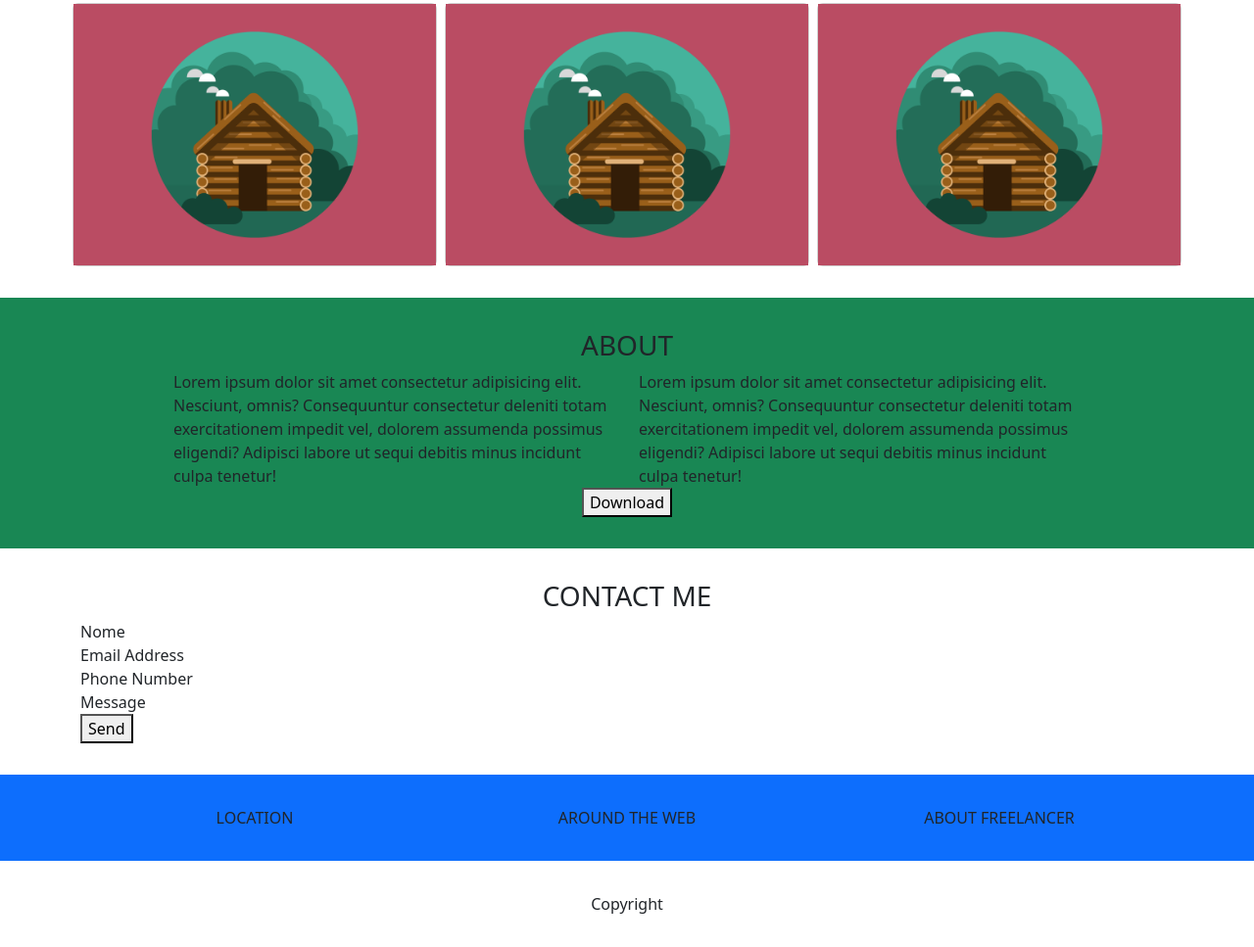
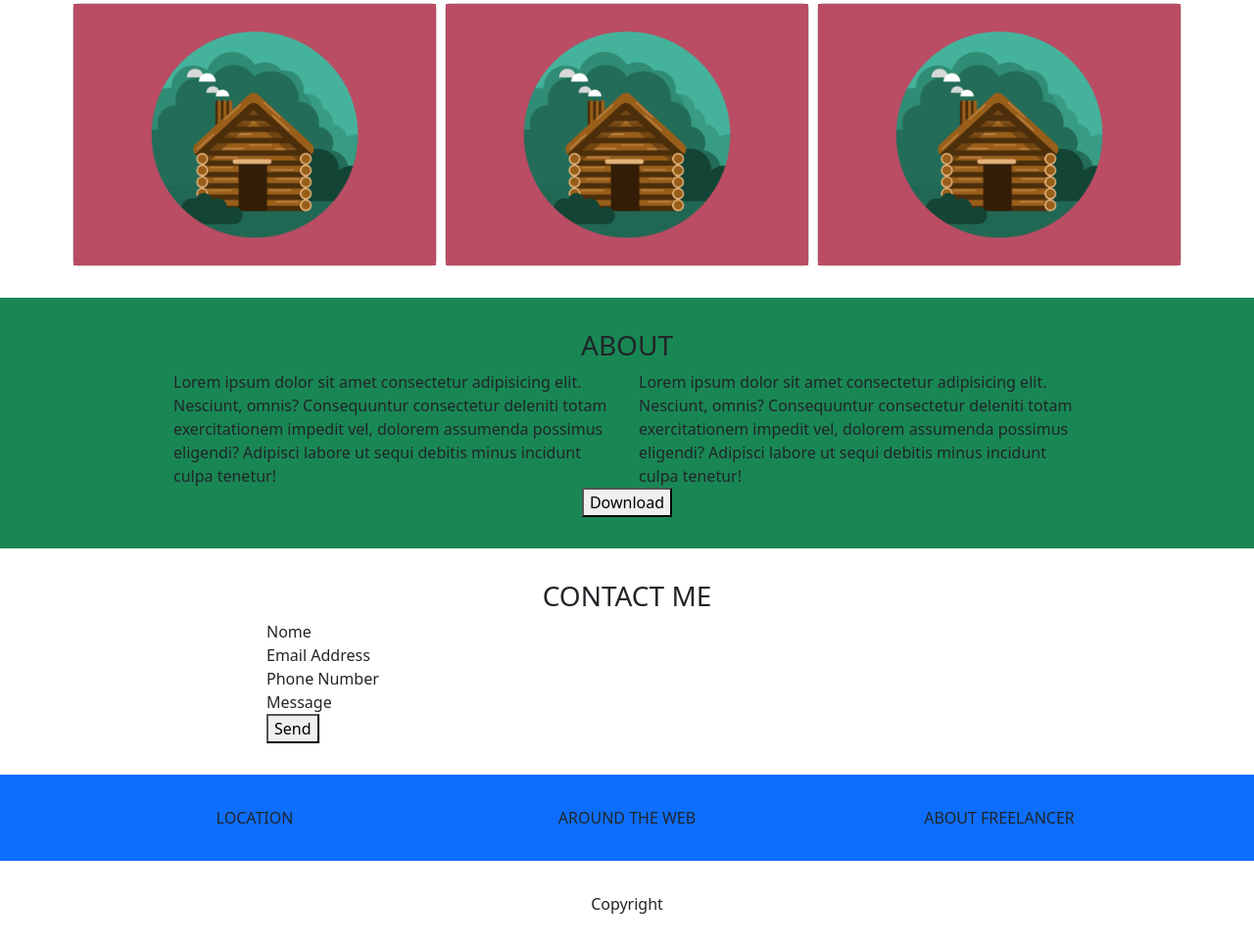
Before and after one commit to nickkept/html-css-bootstrap-freelancer, a plain HTML site: page index.html in a window 1280 px wide. Shown: the part 582-1549 px from the top of the page at 98% size. Drawn offline with nearby package versions, Linux system fonts and the light colour scheme.

Commit message:
finished macro

```diff
--- a/index.html
+++ b/index.html
@@ -110,14 +110,14 @@
                         <h3 class="text-center">CONTACT ME</h3>
                     </div>
                 </div>
-                <div class="row flex-column">
-                    <div class="col-12 col-sm-4 col-md-4">Nome</div>
-                    <div class="col-12 col-sm-4 col-md-4">Email Address</div>
-                    <div class="col-12 col-sm-4 col-md-4">Phone Number</div>
-                    <div class="col-12 col-sm-4 col-md-4">Message</div>
+                <div class="row flex-column align-content-center ">
+                    <div class="col-12 col-sm-8 col-md-8">Nome</div>
+                    <div class="col-12 col-sm-8 col-md-8">Email Address</div>
+                    <div class="col-12 col-sm-8 col-md-8">Phone Number</div>
+                    <div class="col-12 col-sm-8 col-md-8">Message</div>
                 </div>
-                <div class="row flex-column">
-                    <div class="col-12 col-sm-4 col-md-4">
+                <div class="row flex-column align-content-center">
+                    <div class="col-12 col-sm-8 col-md-8">
                         <button>Send</button>
                     </div>
                 </div>
@@ -127,7 +127,7 @@
     <footer>
         <section class="bg-primary">
             <div class="container">
-                <div class="row text-center">
+                <div class="row text-center ">
                     <div class="col-12 col-sm-4 col-md-4">LOCATION</div>
                     <div class="col-12 col-sm-4 col-md-4">AROUND THE WEB</div>
                     <div class="col-12 col-sm-4 col-md-4">ABOUT FREELANCER</div>
```
